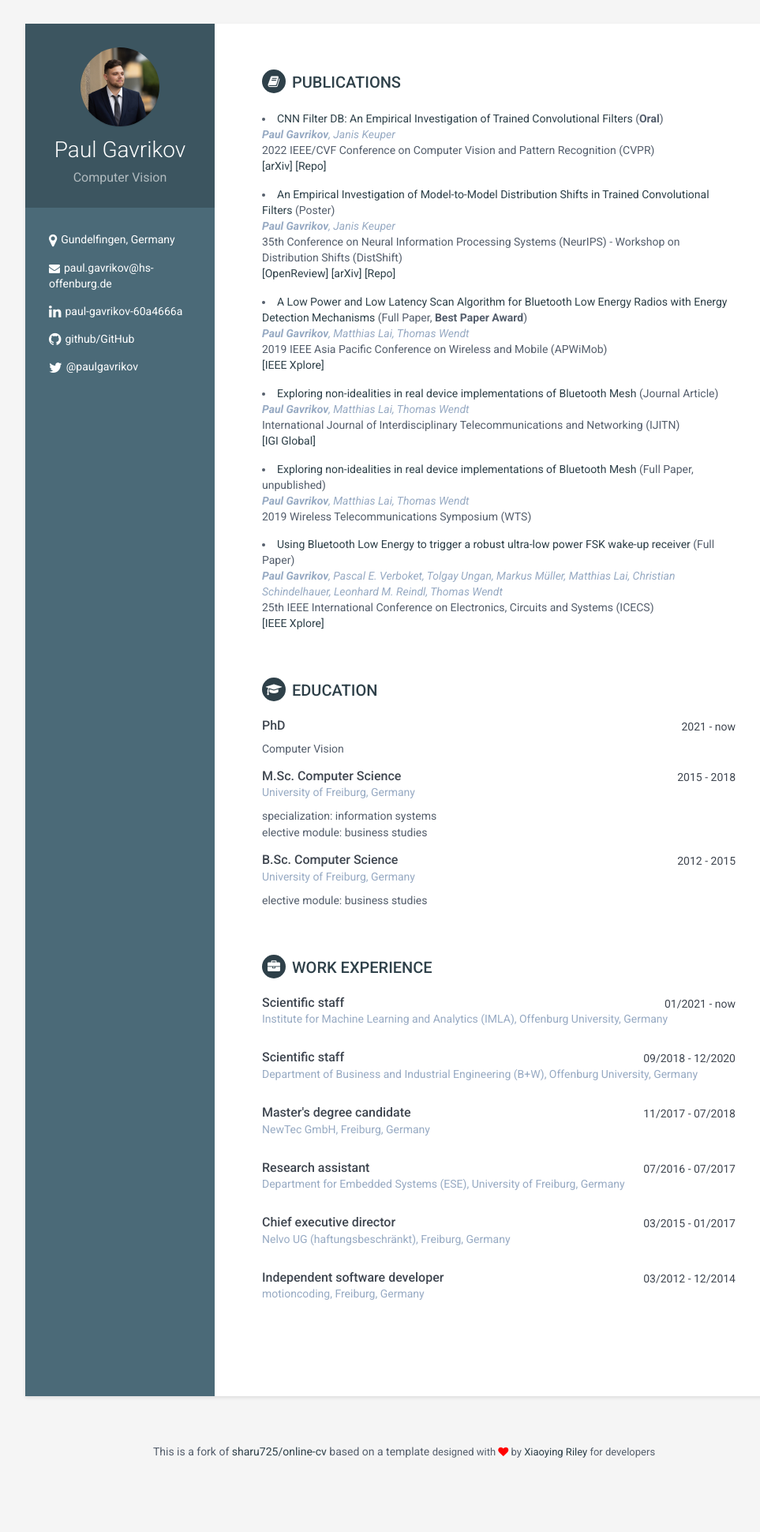
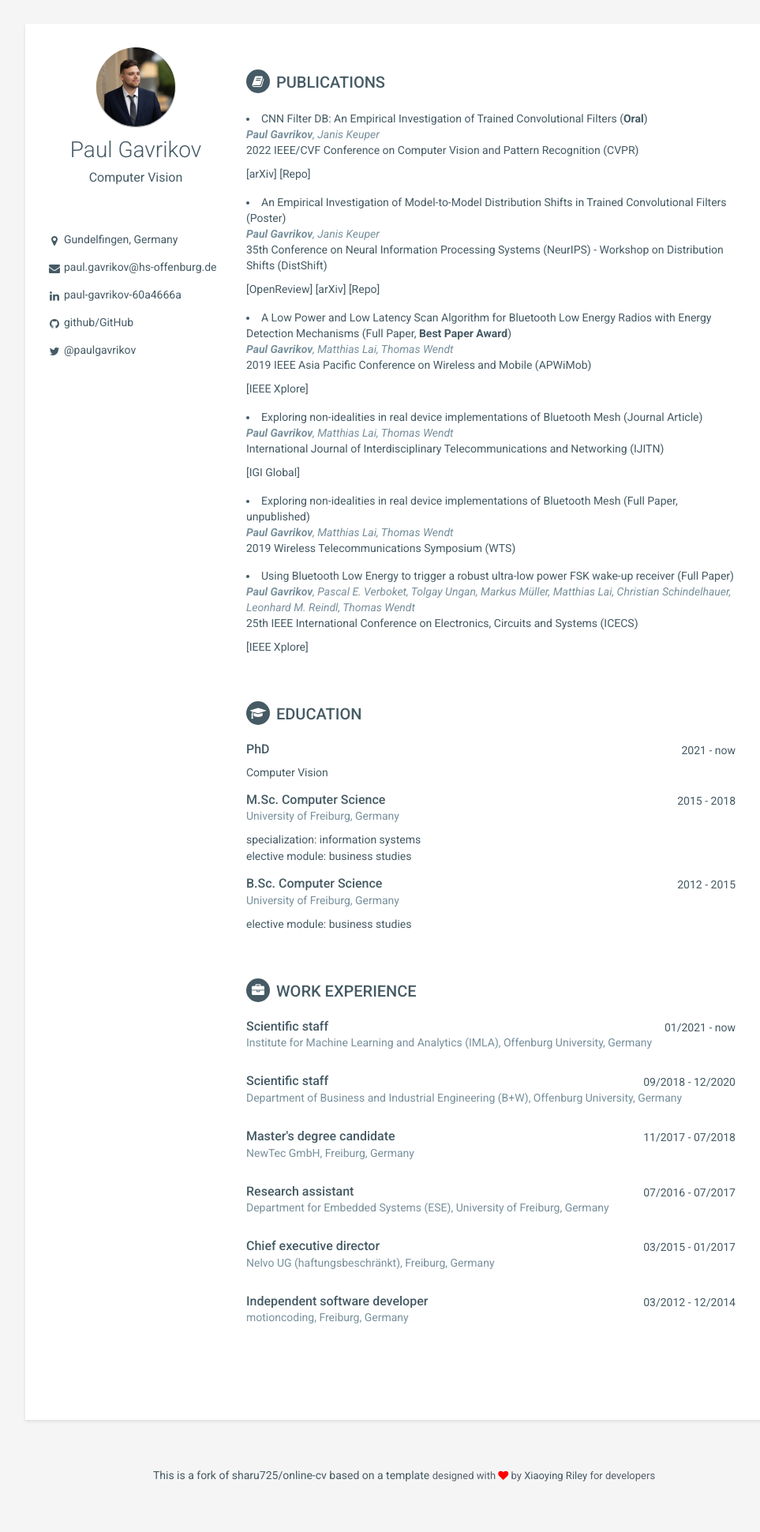
Before and after one commit to paulgavrikov/paulgavrikov.github.io, a Jekyll site: the page built from index.html, in a window 1280 px wide. Shown: the whole page at 79% size, without its empty margins (128-1091 px from the left). Built offline with Jekyll 4.4.1, drawn with Linux system fonts in a browser that asks for light colours; before the commit the page ends 1910 px from its top, so only the background shows below that.

Commit message:
minor color and layout updates

```diff
--- a/assets/css/styles-6-pg.css
+++ b/assets/css/styles-6-pg.css
@@ -10,7 +10,7 @@
 /* ======= Base ======= */
 body {
   font-family: 'Roboto', sans-serif;
-  color: #545E6C;
+  color: #455A64;
   background: #f5f5f5;
   font-size: 14px;
   padding: 30px;
@@ -32,7 +32,7 @@ h6 {
   font-weight: 700;
 }
 a {
-  color: #2e4049;
+  color: #455A64;
   -webkit-transition: all 0.4s ease-in-out;
   -moz-transition: all 0.4s ease-in-out;
   -ms-transition: all 0.4s ease-in-out;
@@ -40,7 +40,6 @@ a {
 }
 a:hover {
   text-decoration: underline;
-  color: #10171a;
 }
 a:focus {
   text-decoration: none;
@@ -49,7 +48,7 @@ p {
   line-height: 1.5;
 }
 .wrapper {
-  background: #4B6A78;
+  /* background: #4B6A78; */
   max-width: 960px;
   margin: 0 auto;
   position: relative;
@@ -58,21 +57,16 @@ p {
   box-shadow: 0px 2px 4px rgba(0, 0, 0, 0.1);
 }
 .sidebar-wrapper {
-  background: #4B6A78;
+  /* background: #546E7A; */
   position: absolute;
   left: 0;
-  width: 240px;
+  width: 280px;
   height: 100%;
-  color: #fff;
-}
-.sidebar-wrapper a {
-  color: #fff;
 }
 .sidebar-wrapper .profile-container {
   padding: 30px;
-  background: rgba(0, 0, 0, 0.2);
+  /* background: #455A64; */
   text-align: center;
-  color: #fff;
 }
 .sidebar-wrapper .name {
   font-size: 28px;
@@ -81,7 +75,6 @@ p {
   margin-bottom: 10px;
 }
 .sidebar-wrapper .tagline {
-  color: rgba(255, 255, 255, 0.6);
   font-size: 16px;
   font-weight: 400;
   margin-top: 0;
@@ -101,8 +94,11 @@ p {
 .sidebar-wrapper .contact-list li:last-child {
   margin-bottom: 0;
 }
-.sidebar-wrapper .contact-list .email .fa {
+.sidebar-wrapper .contact-list .fa {
   font-size: 14px;
+  text-align: center;
+  width: 14px;
+  height: 14px;
 }
 .sidebar-wrapper .container-block {
   padding: 30px;
@@ -160,13 +156,13 @@ p {
 .main-wrapper {
   background: #fff;
   padding: 60px;
-  padding-left: 300px;
+  padding-left: 280px;
 }
 .main-wrapper .section-title {
   text-transform: uppercase;
   font-size: 20px;
   font-weight: 500;
-  color: #2e4049;
+  color: #455A64;
   position: relative;
   margin-top: 0;
   margin-bottom: 20px;
@@ -185,7 +181,7 @@ p {
   -moz-background-clip: padding;
   -webkit-background-clip: padding-box;
   background-clip: padding-box;
-  background: #2e4049;
+  background: #455A64;
   text-align: center;
   padding-top: 8px;
   font-size: 16px;
@@ -204,7 +200,7 @@ p {
   margin-bottom: 2px;
 }
 .main-wrapper .job-title, .main-wrapper .degree {
-  color: #3F4650;
+  color: #455A64;
   font-size: 16px;
   margin-top: 0;
   margin-bottom: 0;
@@ -214,15 +210,24 @@ p {
   position: absolute;
   right: 0;
   top: 0;
-  color: #3F4650;
+  color: #455A64;
 }
 .main-wrapper .company, .main-wrapper .university {
   margin-bottom: 10px;
-  color: #97AAC3;
+  color: #78909C;
 }
 .main-wrapper .publication-authors {
   font-style: italic;
-  color: #97AAC3;
+  color: #78909C;
+}
+/* .main-wrapper .item li b{
+  color: #4B6A78;
+} */
+.main-wrapper .item p a{
+  color: #455A64;
+}
+.main-wrapper .publication-section .details {
+  margin-top: 10px;
 }
 .main-wrapper .project-title {
   font-size: 16px;
@@ -311,5 +316,5 @@ used for profile image
   margin-bottom: 15px;
   border: 0px solid #fff;
   border-radius: 100%;
-  box-shadow: 0 1px 1px rgba(0, 0, 0, 0.1);
+  box-shadow: 0 1px 1px rgba(0, 0, 0, 0.5);
 }
```
